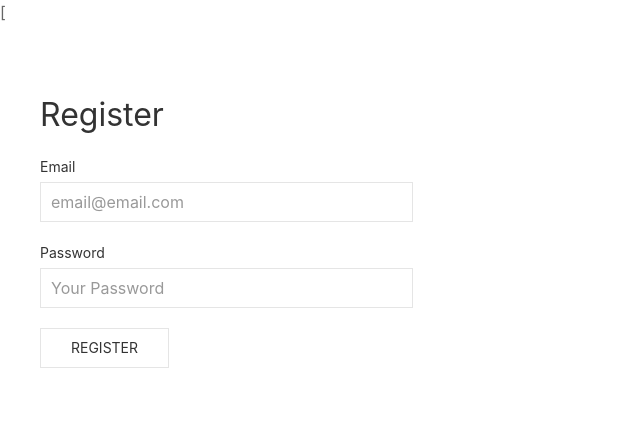
After one commit to EullerP/PHP-LoginSystem, a PHP site: page /register.php in a window 1280 px wide. The commit adds this page. Shown: the top 437 px of the page, without its empty margins (0-640 px from the left). Run offline with PHP 8.4, Linux system fonts and the light colour scheme; some libraries are stand-ins or nearby versions.

Commit message:
Added config: added login/reg pages: added footer

```diff
--- /dev/null
+++ b/inc/config.php
@@ -0,0 +1,12 @@
+<?php
+
+	// If there is no constant defined called __CONFIG__, do not load this file
+	if(!defined('__CONFIG__')) {
+		exit('You do not have a config file');
+	}
+
+
+	// Our config is below
+
+
+?>
--- /dev/null
+++ b/inc/footer.php
@@ -0,0 +1,6 @@
+<!-- jQuery is required -->
+<script src="https://cdnjs.cloudflare.com/ajax/libs/jquery/3.2.1/jquery.min.js"></script>
+
+<!-- UIkit JS -->
+<script src="https://cdnjs.cloudflare.com/ajax/libs/uikit/3.0.0-beta.24/js/uikit.min.js"></script>
+<script src="https://cdnjs.cloudflare.com/ajax/libs/uikit/3.0.0-beta.24/js/uikit-icons.min.js"></script>
--- /dev/null
+++ b/register.php
@@ -0,0 +1,56 @@
+[<?php
+
+	// Allow the config
+	define('__CONFIG__', true);
+	// Require the config
+	require_once "inc/config.php";
+
+?>
+
+<!DOCTYPE html>
+<html lang="en">
+  <head>
+    <meta charset="utf-8" />
+    <meta http-equiv="X-UA-Compatible" content="IE=edge" />
+    <meta name="viewport" content="width=device-width, initial-scale=1" />
+    <meta name="robots" content="follow">
+
+    <title>Page Title</title>
+
+    <base href="/" />
+    <link rel="stylesheet" href="https://cdnjs.cloudflare.com/ajax/libs/uikit/3.0.0-beta.24/css/uikit.min.css" />
+  </head>
+
+  <body>
+
+  	<div class="uk-section uk-container">
+  		<div class="uk-grid uk-child-width-1-3@s uk-child-width-1-1" uk-grid>
+			<form class="uk-form-stacked js-register">
+
+				<h2>Register</h2>
+
+			    <div class="uk-margin">
+			        <label class="uk-form-label" for="form-stacked-text">Email</label>
+			        <div class="uk-form-controls">
+			            <input class="uk-input" id="form-stacked-text" type="email" required='required' placeholder="email@email.com">
+			        </div>
+			    </div>
+
+			    <div class="uk-margin">
+			        <label class="uk-form-label" for="form-stacked-text">Password</label>
+			        <div class="uk-form-controls">
+			            <input class="uk-input" id="form-stacked-text" type="password" required='required' placeholder="Your Password">
+			        </div>
+			    </div>
+
+			    <div class="uk-margin">
+			        <button class="uk-button uk-button-default" type="submit">Register</button>
+			    </div>
+
+			</form>
+  		</div>
+  	</div>
+
+  	<?php require_once "inc/footer.php"; ?>
+  </body>
+</html>
```
Also changed, not shown: index.php (+31 -40 lines), login.php (added, +55 -0 lines).
